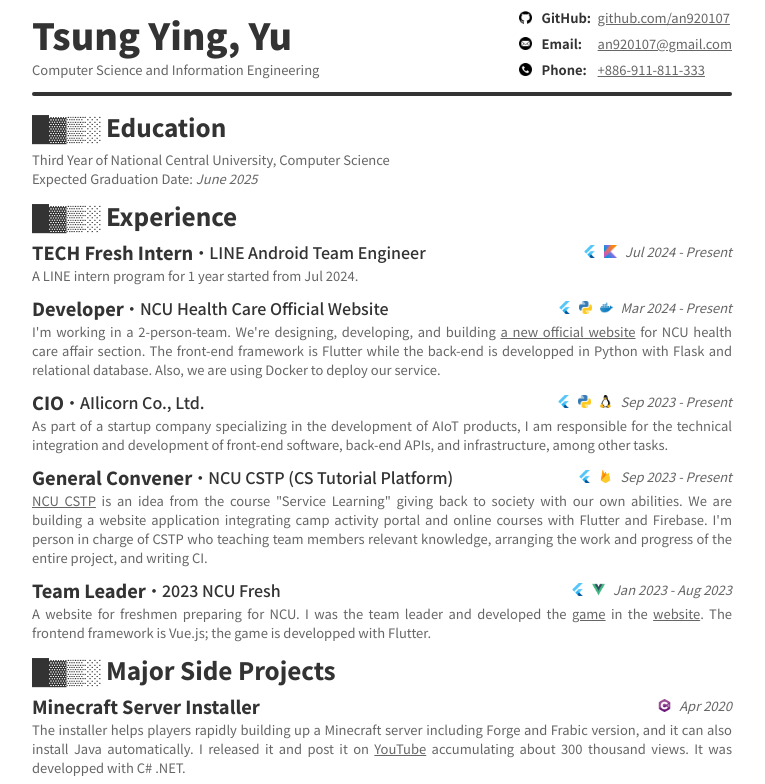
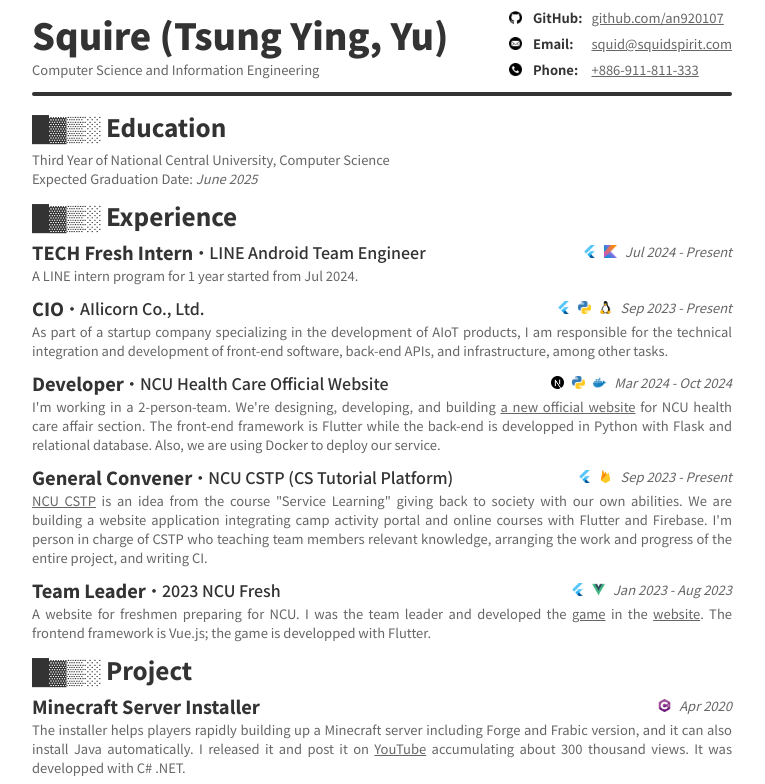
Before and after one commit to an920107/resume-html, a plain HTML site: page src/index.html in a window 1280 px wide. Shown: the top 784 px of the page, without its empty margins (258-1023 px from the left). Drawn offline with Linux system fonts and the light colour scheme.

Commit message:
feat: update resume

```diff
--- a/src/index.html
+++ b/src/index.html
@@ -17,7 +17,7 @@
         <!-- TitleBlock -->
         <div class="TitleBlock">
             <div>
-                <div class="TitleName">Tsung Ying, Yu</div>
+                <div class="TitleName">Squire (Tsung Ying, Yu)</div>
                 <div class="TitleDescription">Computer Science and Information Engineering</div>
             </div>
             <div class="Contacts">
@@ -29,7 +29,7 @@
                 <div class="ContactItem">
                     <img class="Icon" src="./assets/icon/email.png" alt="Email" />
                     <div class="ContactName">Email: </div>
-                    <a href="mailto:an920107@gmail.com">an920107@gmail.com</a>
+                    <a href="mailto:an920107@gmail.com">squid@squidspirit.com</a>
                 </div>
                 <div class="ContactItem">
                     <img class="Icon" src="./assets/icon/phone.png" alt="Phone" />
@@ -49,6 +49,7 @@
 
         <!-- Experience -->
         <div class="SectionTitle">Experience</div>
+
         <!-- LINE -->
         <div class="ExpTitleBlock">
             <div class="ExpTitle">
@@ -64,26 +65,7 @@
         <div class="Content">
             A LINE intern program for 1 year started from Jul 2024.
         </div>
-        <!-- Health care website -->
-        <div class="ExpTitleBlock">
-            <div class="ExpTitle">
-                <div class="ExpPosition">Developer</div>
-                <div class="ExpDescription">NCU Health Care Official Website</div>
-            </div>
-            <div class="ExpTail">
-                <img class="Icon" src="./assets/icon/flutter.png" alt="Flutter" title="Flutter" />
-                <img class="Icon" src="./assets/icon/python.png" alt="Python" title="Python" />
-                <img class="Icon" src="./assets/icon/docker.png" alt="Docker" title="Docker" />
-                <div class="ExpDate">Mar 2024 - Present</div>
-            </div>
-        </div>
-        <div class="Content">
-            I'm working in a 2-person-team. We're designing, developing, and building
-            <a href="http://health-care-dev.squidspirit.com/">a new official website</a>
-            for NCU health care affair section. The front-end framework is Flutter while the
-            back-end is developped in Python with Flask and relational database. Also, we
-            are using Docker to deploy our service.
-        </div>
+
         <!-- AIlicorn -->
         <div class="ExpTitleBlock">
             <div class="ExpTitle">
@@ -102,6 +84,28 @@
             responsible for the technical integration and development of front-end software,
             back-end APIs, and infrastructure, among other tasks.
         </div>
+
+        <!-- Health care website -->
+        <div class="ExpTitleBlock">
+            <div class="ExpTitle">
+                <div class="ExpPosition">Developer</div>
+                <div class="ExpDescription">NCU Health Care Official Website</div>
+            </div>
+            <div class="ExpTail">
+                <img class="Icon" src="./assets/icon/nextjs.png" alt="NextJS" title="NextJS" />
+                <img class="Icon" src="./assets/icon/python.png" alt="Python" title="Python" />
+                <img class="Icon" src="./assets/icon/docker.png" alt="Docker" title="Docker" />
+                <div class="ExpDate">Mar 2024 - Oct 2024</div>
+            </div>
+        </div>
+        <div class="Content">
+            I'm working in a 2-person-team. We're designing, developing, and building
+            <a href="http://health-care-dev.squidspirit.com/">a new official website</a>
+            for NCU health care affair section. The front-end framework is Flutter while the
+            back-end is developped in Python with Flask and relational database. Also, we
+            are using Docker to deploy our service.
+        </div>
+
         <!-- CSTP -->
         <div class="ExpTitleBlock">
             <div class="ExpTitle">
@@ -121,6 +125,7 @@
             charge of CSTP who teaching team members relevant knowledge, arranging the work and progress of
             the entire project, and writing CI.
         </div>
+
         <!-- NCU Fresh -->
         <div class="ExpTitleBlock">
             <div class="ExpTitle">
@@ -140,8 +145,9 @@
             Vue.js; the game is developped with Flutter.
         </div>
 
-        <!-- Major Side Projects -->
-        <div class="SectionTitle">Major Side Projects</div>
+        <!-- Side Project -->
+        <div class="SectionTitle">Project</div>
+
         <!-- Minecraft Server Installer -->
         <div class="ExpTitleBlock">
             <div class="ExpTitle">
@@ -161,6 +167,7 @@
 
         <!-- Competetion and Certification -->
         <div class="SectionTitle">Competetion and Certification</div>
+
         <!-- CSMU -->
         <div class="ExpTitleBlock">
             <div class="ExpTitle">
@@ -178,6 +185,7 @@
             We participated in this startup competition as representatives of AIlicorn Co., Ltd.,
             on behalf of the JLL team.
         </div>
+
         <!-- Hackathon -->
         <div class="ExpTitleBlock">
             <div class="ExpTitle">
@@ -196,6 +204,7 @@
             transportation reserving service and the school wiki. All the operations on it is in nuture language.
             The back-end framework is Python Django.
         </div>
+
         <!-- CPE -->
         <div class="ExpTitleBlock">
             <div class="ExpTitle">
@@ -208,9 +217,6 @@
             </div>
         </div>
 
-        <!-- <br />
-        <hr /> -->
-
     </div>
 
 </body>
```
Also changed, not shown: src/assets/icon/nextjs.png (added), 1 other file.
